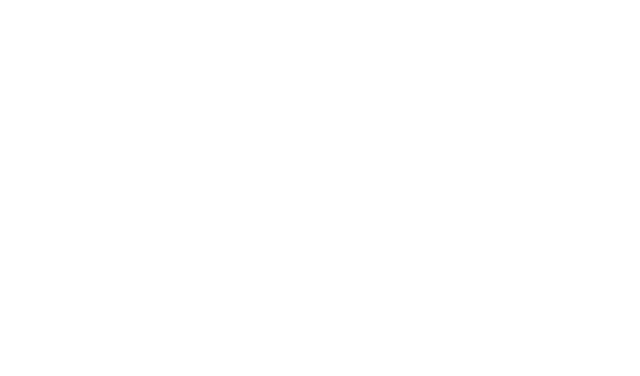
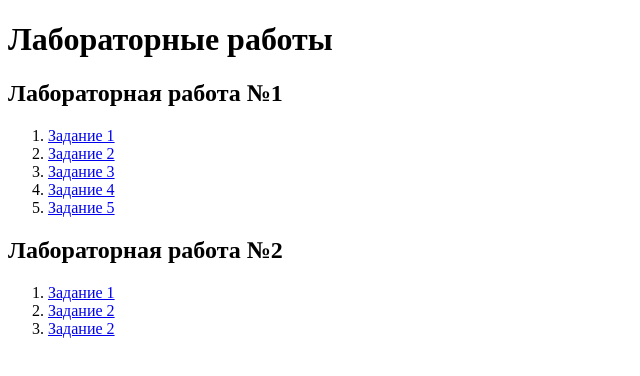
Before and after one commit to SanyOkkkkk/SanyOkkkkk.github.io, a plain HTML site: page index.html in a window 1280 px wide. Shown: the whole page, without its empty margins (0-640 px from the left). Drawn offline with Linux system fonts and the light colour scheme.

Commit message:
add index

```diff
--- a/index.html
+++ b/index.html
@@ -1,7 +1,26 @@
-<html>
+<!DOCTYPE html>
+<html lang="ru">
 <head>
-<meta charset="utf-8">
-<title>Организация фреймовой структуры</title>
+    <meta charset="UTF-8">
+    <meta http-equiv="X-UA-Compatible" content="IE=edge">
+    <meta name="viewport" content="width=device-width, initial-scale=1.0">
+    <title>Веб-разработка и дизайн</title>
 </head>
-
+<body>
+    <h1>Лабораторные работы</h1>
+    <h2>Лабораторная работа №1</h2>
+    <ol>
+        <li><a href="lab1/lab_1.html">Задание 1</a></li>
+        <li><a href="lab1/lab_2.html">Задание 2</a></li>
+        <li><a href="lab1/lab_3.html">Задание 3</a></li>
+        <li><a href="lab1/lab_4.html">Задание 4</a></li>
+        <li><a href="lab1/lab_5.html">Задание 5</a></li>
+    </ol>
+    <h2>Лабораторная работа №2</h2>
+    <ol>
+        <li><a href="lab2/lab2_1.html">Задание 1</a></li>
+        <li><a href="lab2/lab2_2.html">Задание 2</a></li>
+        <li><a href="lab2/lab2_3.html">Задание 2</a></li>
+    </ol>
+</body>
 </html>
```
Also changed, not shown: 1 other file.
